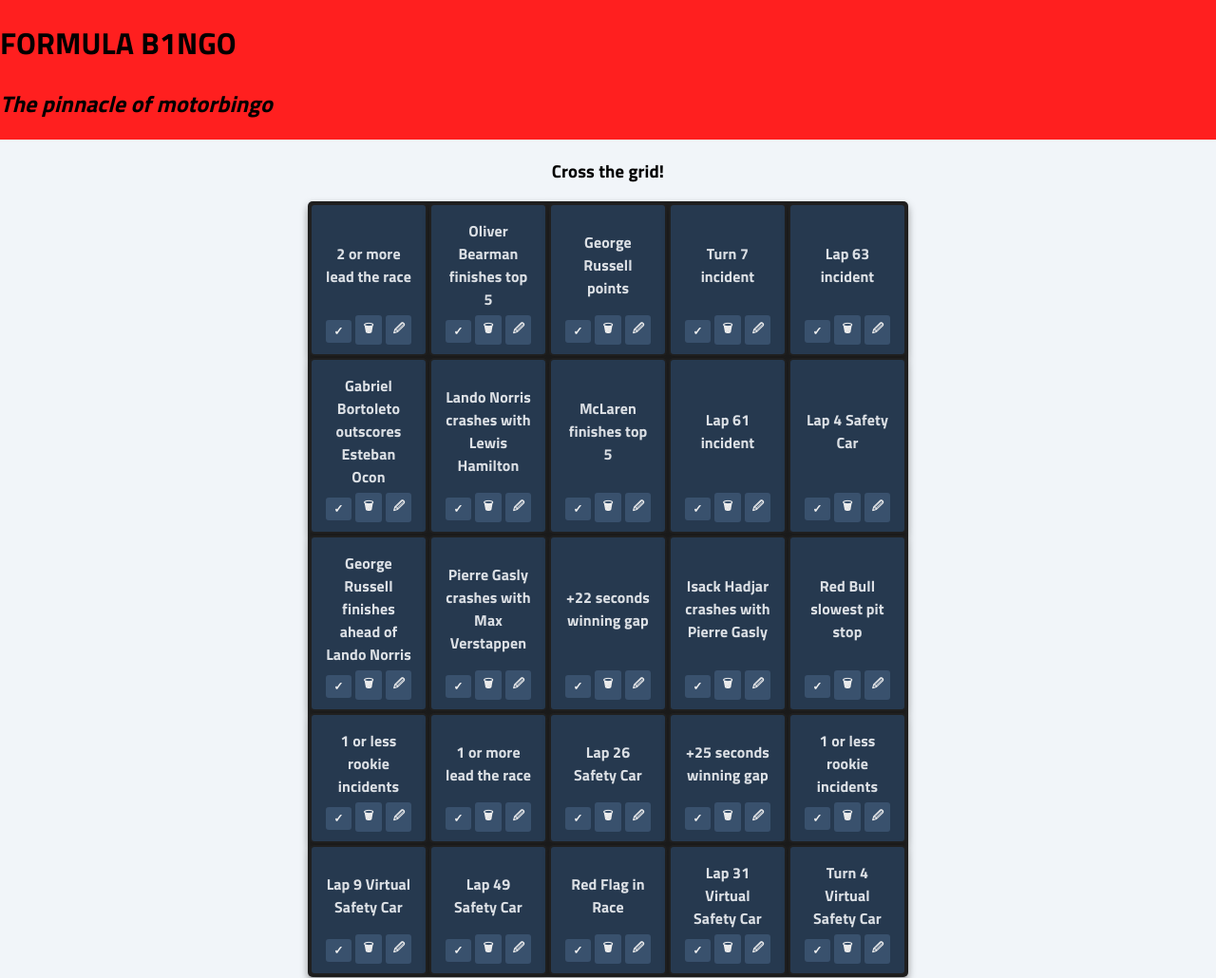
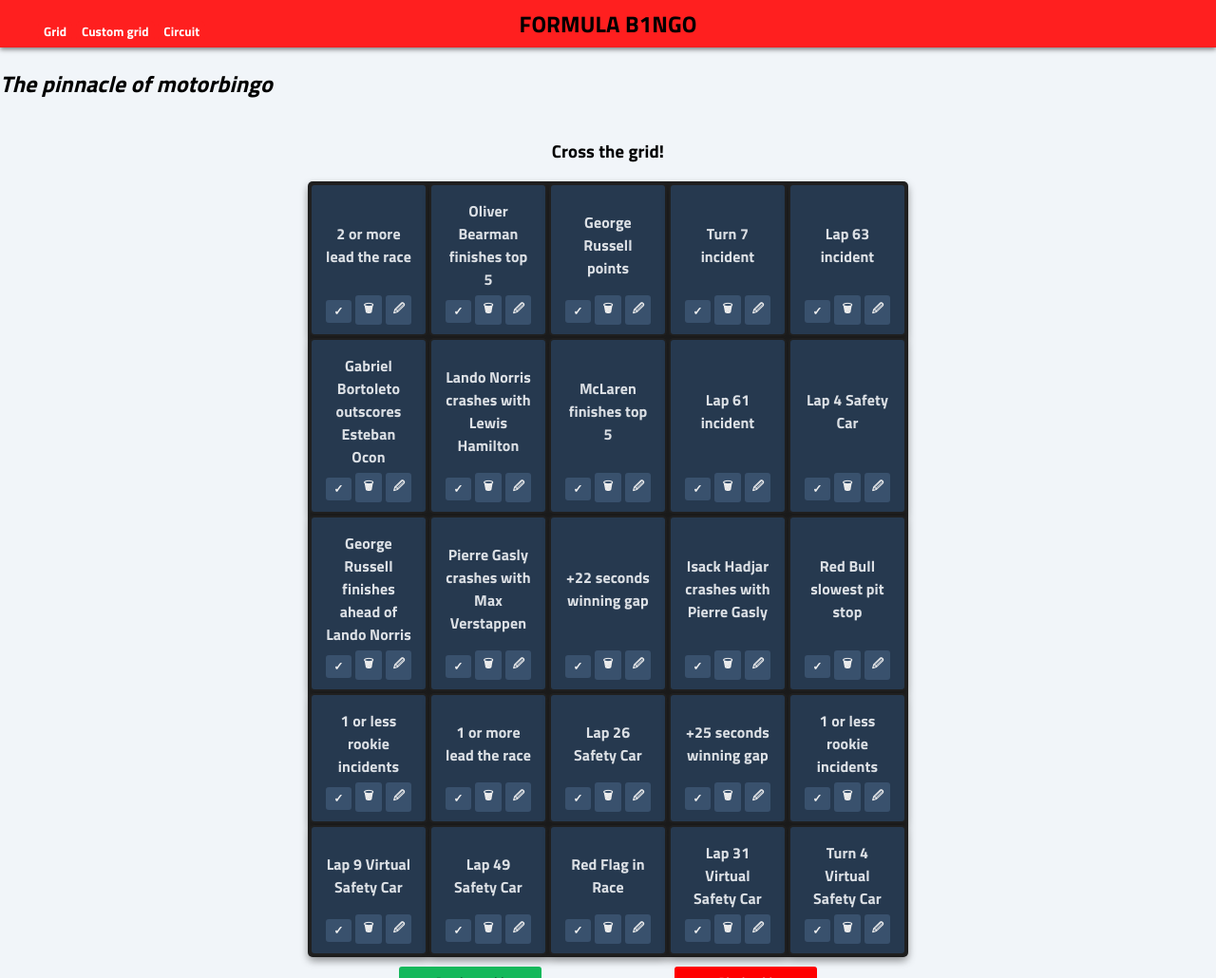
Before and after one commit to lneira19/pweb-tp, a plain HTML site: page index.html in a window 1280 px wide. Shown: the top 1030 px of the page at 95% size. Drawn offline with Linux system fonts and the light colour scheme.

Commit message:
Web styling WIP3

```diff
--- a/css/style.css
+++ b/css/style.css
@@ -10,8 +10,63 @@ body {
   display: grid;
 }
 
-header{
+.container_header {  display: grid;
+  grid-template-columns: 0.1fr 1fr 1fr 1fr 0.1fr;
+  grid-template-rows: 0.1fr 0.1fr;
+  grid-auto-columns: 1fr;
+  gap: 0px 0px;
+  grid-auto-flow: row;
+  grid-template-areas:
+    ". . web_page_title_area . ."
+    ". webpage_sections_area web_page_title_area . .";
   background-color: #FF1F1F;
+
+  position: fixed; /* Fija el header */
+  top: 0; /* Asegura que esté en la parte superior */
+  left: 0; /* Asegura que esté alineado a la izquierda */
+  width: 100%; /* Asegura que ocupe todo el ancho de la pantalla */
+  box-shadow: 0 2px 5px rgba(0,0,0,0.5); /* Sombra opcional */
+  height: 50px; /* Altura del header */
+}
+
+.web_page_title_area {
+  grid-area: web_page_title_area;
+  display: flex;
+  justify-content: center;
+  align-items: center;
+  font-size: 24px;
+  font-weight: bold;
+  padding-top: 20px;
+  padding-bottom: 20px;
+}
+
+.webpage_sections_area {
+  grid-area: webpage_sections_area;
+  align-items: left;
+  padding-bottom: 5px;
+}
+
+.section_input {
+  font-family: 'Titillium Web', sans-serif;
+  font-weight: 600;
+  letter-spacing: 0.1px;
+  background-color: #F1F5F9;
+
+  background-color: #FF1F1F;
+  border: none;
+  color: white;
+  text-align: center;
+  font-weight: bold;
+  border-radius: 5px;
+}
+
+.section_input:hover {
+  background-color: #FF4C4C;
+  color: white;
+}
+
+main {
+  margin-top: 50px; /* Mismo valor que la altura del header */
 }
 
 /* ################### CONFIGURACIÓN DEL EDIT BOX CONTAINER ###################*/
@@ -39,7 +94,7 @@ header{
   grid-area: edit_box_containter_area;
   border-radius: 5px;
   background-color: #ADB6C2;
-  box-shadow: 0 4px 8px rgba(0, 0, 0, 0.5);
+  box-shadow: 0 4px 8px rgba(0, 0, 0, 0.3);
 }
 
 .edit_box_title_btn_area {  display: grid;
--- a/index.html
+++ b/index.html
@@ -14,11 +14,21 @@
 
 <body>
     <header>
-        <h1>FORMULA B1NGO</h1>
-        <h2> <i>The pinnacle of motorbingo</i></h2>
+        <div class="container_header">
+            <div class="web_page_title_area">
+                FORMULA B1NGO
+            </div>
+            <div class="webpage_sections_area">
+                <input type="button" id="btn_to_grill" class="section_input" value="Grid">
+                <input type="button" id="btn_to_custom_grill" class="section_input" value="Custom grid">
+                <input type="button" id="btn_to_circuit" class="section_input" value="Circuit">
+            </div>
+        </div>
+
     </header>
 
     <main>
+        <h2> <i>The pinnacle of motorbingo</i></h2>
 
         <!-- MATRZ PRINCIPAL -->
         <div class="table_container" id="table_container">
@@ -26,7 +36,7 @@
                 <h3> Cross the grid! </h3>
             </div>
 
-            <div class="tab_main_matrix_area">
+            <div class="tab_main_matrix_area" id="tab_main_matrix_area">
                 <table id="tab_main_matrix"></table>
             </div>
 
--- a/main.js
+++ b/main.js
@@ -843,7 +843,6 @@ btn_close_edit_box.addEventListener("click", function() {
     document.getElementById("container_edit_box").style.display = "none"; // Ocultar el contenedor de edición
 
     recolorCells()
-    selectedCell.style.transition = 'background-color 0.3s ease'
 
     const seccion = document.getElementById('table_container');
     seccion.scrollIntoView({
@@ -923,3 +922,29 @@ btn_block_matrix_input.addEventListener("click", function() {
 });
 
 /* ################# FIN CÓDIGO DEDICADO A BLOCK GRID BTN ################# */
+
+
+/*  ################# CÓDIGO DEDICADO A SECTION BTNS #################*/
+let btn_to_grill = document.getElementById("btn_to_grill");
+let btn_to_custom_grill = document.getElementById("btn_to_custom_grill");
+let btn_to_circuit = document.getElementById("btn_to_circuit");
+
+btn_to_grill.addEventListener("click", function() {
+
+    const seccion = document.getElementById('table_container');
+    seccion.scrollIntoView({
+        behavior: 'smooth' // Desplazamiento suave
+    });
+})
+
+btn_to_custom_grill.addEventListener("click", function() {
+
+    document.getElementById("container_edit_box").style.display = "grid";
+
+    const seccion = document.getElementById('container_edit_box');
+    seccion.scrollIntoView({
+        behavior: 'smooth' // Desplazamiento suave
+    });
+})
+
+console.log(getNextStage());
```
